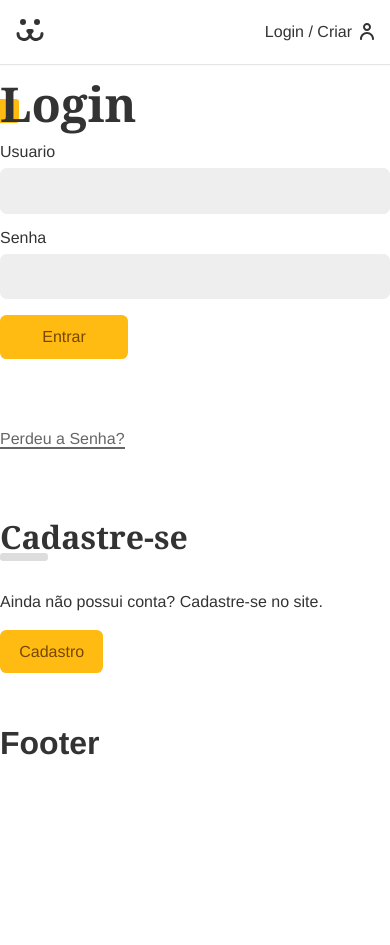
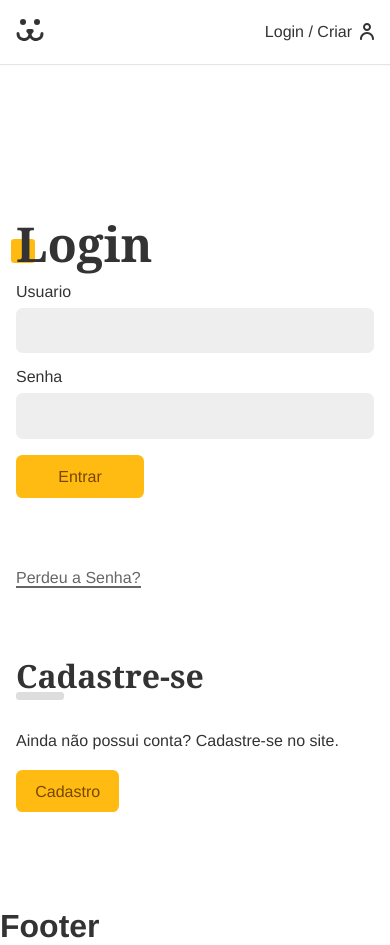
Before and after one commit to AlvesPHGA/social-dogs, a React (Vite) app: page /login in a window 390 px wide. Before the commit the page ends 844 px from the top, so only its background shows below. Built offline with nearby package versions, Linux system fonts and the light colour scheme.

Commit message:
updated layout login page and add media querie to login page

```diff
--- a/src/Pages/Login/Login.jsx
+++ b/src/Pages/Login/Login.jsx
@@ -2,10 +2,10 @@ import React from 'react';
 import { Route } from 'react-router';
 import { Routes, Navigate } from 'react-router-dom';
 import { UserContext } from '../../UserContext';
-import { FormsStyle } from './Login.style';
+import { BoxFormsStyle, LoginStyle } from './Login.style';
 import LoginCreate from './LoginCreate/LoginCreate';
 import LoginForm from './LoginForm/LoginForm';
-import { LoginFormStyle } from './LoginForm/LoginForm.style';
+// import { LoginFormStyle, BoxFormsStyle } from './LoginForm/LoginForm.style';
 import LoginLost from './LoginLost/LoginLost';
 import LoginReset from './LoginReset/LoginReset';
 
@@ -14,16 +14,16 @@ const Login = () => {
 
    if (login === true) return <Navigate to="/accout" />;
    return (
-      <LoginFormStyle>
-         <FormsStyle>
+      <LoginStyle>
+         <BoxFormsStyle>
             <Routes>
                <Route path="/" element={<LoginForm />} />
                <Route path="create" element={<LoginCreate />} />
                <Route path="passwordlost" element={<LoginLost />} />
                <Route past="reset" element={<LoginReset />} />
             </Routes>
-         </FormsStyle>
-      </LoginFormStyle>
+         </BoxFormsStyle>
+      </LoginStyle>
    );
 };
 
--- a/src/Pages/Login/Login.style.jsx
+++ b/src/Pages/Login/Login.style.jsx
@@ -1,5 +1,34 @@
 import styled from 'styled-components';
 
-export const LoginStyle = styled.section``;
+import backLoginDog from '../../assets/login.jpg';
 
-export const FormsStyle = styled.div``;
+export const LoginStyle = styled.section`
+   display: grid;
+   grid-template-columns: 1fr 1fr;
+   min-height: 100vh;
+   gap: 2rem;
+
+   @media (max-width: 40rem) {
+      grid-template-columns: 1fr;
+   }
+
+   &::before {
+      display: block;
+      content: '';
+      background: url(${backLoginDog}) no-repeat center center;
+      background-size: cover;
+
+      @media (max-width: 40rem) {
+         background: none;
+      }
+   }
+`;
+
+export const BoxFormsStyle = styled.div`
+   max-width: 30rem;
+   padding: 1rem;
+
+   @media (max-width: 40rem) {
+      max-width: 100%;
+   }
+`;
```
